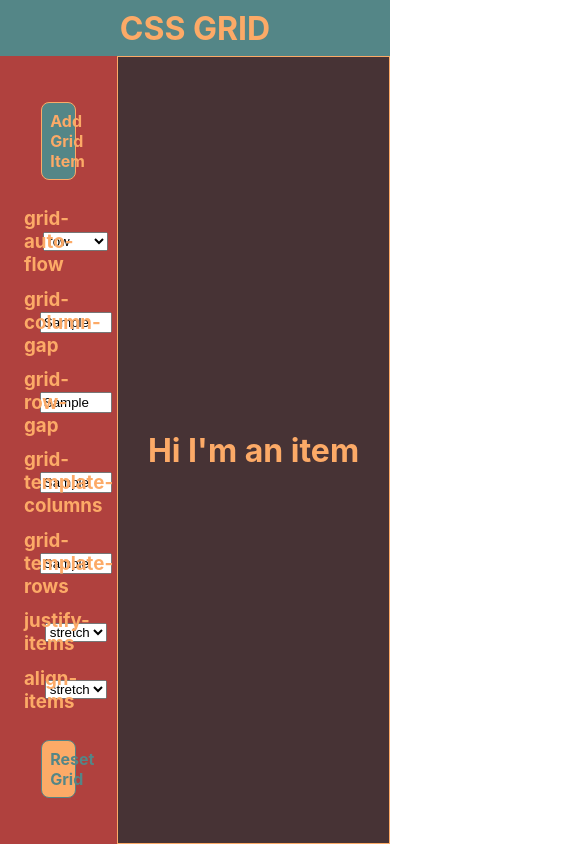
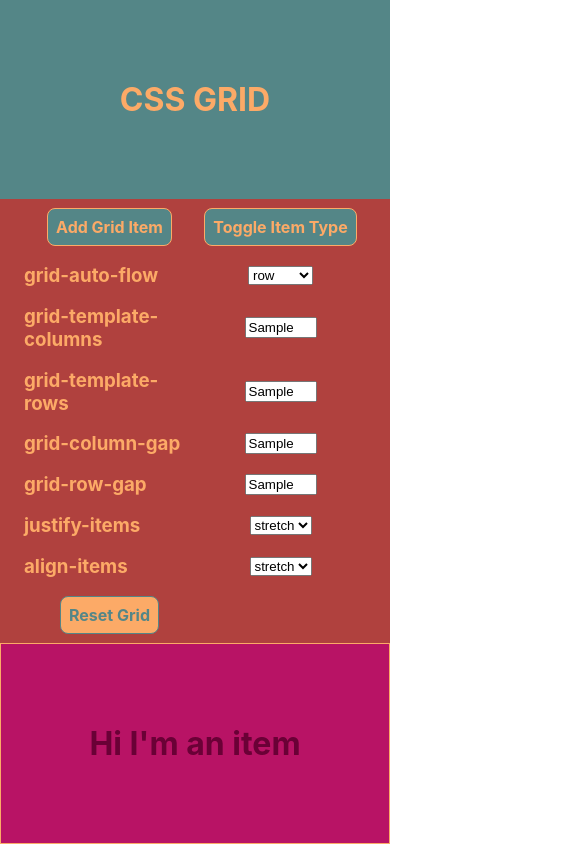
Before and after one commit to mikefieldmay/CSS-Grid, a React (Create React App) app: page / in a window 390 px wide. Both pictures are taken after typing "Sample", "Sample", "Sample", "Sample" into the empty fields and a click on the button "Add Grid Item". Shown: the top 844 px of the page, 585 px wide, since content can reach past the window. Built offline with nearby package versions, Linux system fonts and the light colour scheme.

Commit message:
Make (kindof) responsive

```diff
--- a/src/App.css
+++ b/src/App.css
@@ -4,6 +4,11 @@
   --pale-yellow: #FFFFC7;
   --teal-green: #548687;
   --red-brown: #473335;
+  --grid-item-color-one: #055864;
+  --grid-item-color-two: #BFAB25;
+  --grid-item-color-three: #B81365;
+  --grid-item-color-four: #026C7C;
+  --grid-item-text: #6A0136;
 }
 
 .App {
--- a/src/components/grid/grid.css
+++ b/src/components/grid/grid.css
@@ -7,7 +7,7 @@
   background: var(--deep-red);
   justify-items: start;
   align-items: center;
-  padding: 1.5rem;
+  padding: 0 1.5rem;
 }
 
 .Grid {
@@ -35,10 +35,7 @@
   border-radius: 8px;
   font-weight: bold;
   cursor: pointer;
-  width: 50%;
   height: fit-content;
-  margin: 1rem;
-  grid-column: span 2;
   justify-self: center;
 }
 
@@ -60,6 +57,10 @@
   justify-content: center;
   align-items: center;
   border: 0.1rem solid var(--burnt-orange);
+}
+
+.GridItem h1 {
+  color: var(--grid-item-text);
 }
 
 .Number {
--- a/src/components/grid/grid.jsx
+++ b/src/components/grid/grid.jsx
@@ -3,14 +3,16 @@ import React from 'react';
 import { GridItem } from './gridItem';
 import './grid.css'
 
-export const Grid = ({items, styles}) => {
+export const Grid = ({items, itemType, styles}) => {
 
   let gridItems =[]
 
   items.map((item) => {
     gridItems.push(
       <GridItem
-        key={`${item.itemNum}`} />
+        itemType={itemType}
+        key={`${item.itemNum}`}
+        backgroundColor={item.backgroundColor}/>
     )
   })
 
--- a/src/components/grid/gridControls.jsx
+++ b/src/components/grid/gridControls.jsx
@@ -3,7 +3,7 @@ import React from 'react';
 import { PropertyInput } from './propertyInput'
 import './grid.css';
 
-export const GridControls = ({addItem, resetGrid, styleUpdate, styles}) => {
+export const GridControls = ({addItem, toggleItemType, resetGrid, styleUpdate, styles}) => {
 
   const updateValue = (e, property) => {
     styleUpdate(property, e.target.value)
@@ -12,12 +12,27 @@ export const GridControls = ({addItem, resetGrid, styleUpdate, styles}) => {
   return (
     <div className='Controls'>
       <button className='Add Button' onClick={addItem}>Add Grid Item</button>
+      <button className='Add Button' onClick={toggleItemType}>Toggle Item Type</button>
       <PropertyInput
         cssProperty='gridAutoFlow'
         options={["row", "column"]}
         propertyName='grid-auto-flow'
         tooltipDesc='grid-auto-flow defines how new content is added to the grid'
         type='select'
+        updateValue={updateValue} />
+      <PropertyInput
+        cssProperty='gridTemplateColumns'
+        placeholder={styles.gridTemplateColumns}
+        propertyName='grid-template-columns'
+        tooltipDesc='grid-template-columns defines the amount and size of the columns in the grid'
+        type='input'
+        updateValue={updateValue} />
+      <PropertyInput
+        cssProperty='gridTemplateRows'
+        placeholder={styles.gridTemplateRows}
+        propertyName='grid-template-rows'
+        tooltipDesc='grid-template-rows defines the amount and size of the columns in the grid'
+        type='input'
         updateValue={updateValue} />
       <PropertyInput
         cssProperty='gridColumnGap'
@@ -31,20 +46,6 @@ export const GridControls = ({addItem, resetGrid, styleUpdate, styles}) => {
         placeholder={styles.gridRowGap}
         propertyName='grid-row-gap'
         tooltipDesc='grid-row-gap defines the gaps between the rows'
-        type='input'
-        updateValue={updateValue} />
-      <PropertyInput
-        cssProperty='gridTemplateColumns'
-        placeholder={styles.gridTemplateColumns}
-        propertyName='grid-template-columns'
-        tooltipDesc='grid-template-columns defines the amount and size of the columns in the grid'
-        type='input'
-        updateValue={updateValue} />
-      <PropertyInput
-        cssProperty='gridTemplateRows'
-        placeholder={styles.gridTemplateRows}
-        propertyName='grid-template-rows'
-        tooltipDesc='grid-template-rows defines the amount and size of the columns in the grid'
         type='input'
         updateValue={updateValue} />
       <PropertyInput
--- a/src/components/grid/gridItem.jsx
+++ b/src/components/grid/gridItem.jsx
@@ -2,10 +2,18 @@ import React from 'react';
 
 import './grid.css'
 
-export const GridItem = (props) => {
+export const GridItem = ({backgroundColor, itemType}) => {
+  console.log(itemType)
   return (
-    <div className='GridItem'>
-      <h1>Hi I'm an item</h1>
-    </div>
+    <>
+      { itemType === 'dumb' ?
+      <div className='GridItem' style={{backgroundColor: `var(${backgroundColor})`}}>
+        <h1>Hi I'm an item</h1>
+      </div>
+      :
+      <div className='GridItem' style={{backgroundColor: `var(${backgroundColor})`}}>
+        <h1>Hi I'm a smart item</h1>
+      </div> }
+    </>
   );
 }
--- a/src/components/grid/propertyInput.jsx
+++ b/src/components/grid/propertyInput.jsx
@@ -19,7 +19,7 @@ export const PropertyInput = ({
         </h3>
         {type === 'select' ?
           <select className='Input' onChange={(e) => updateValue(e, cssProperty)}>
-            { options.map(option => <option value={`${option}`}>{option}</option>)}
+            { options.map(option => <option key={`${propertyName}+${option}`} value={`${option}`}>{option}</option>)}
           </select> :
           <input
             placeholder={placeholder}
--- a/src/index.css
+++ b/src/index.css
@@ -9,6 +9,7 @@ html {
 }
 
 h1 {
+  text-align: center;
   margin: 0;
   color: var(--burnt-orange);
 }
--- a/src/views/gridContainer.jsx
+++ b/src/views/gridContainer.jsx
@@ -2,6 +2,14 @@ import React, { Component } from 'react';
 
 import { GridControls } from '../components/grid/gridControls'
 import { Grid } from '../components/grid/grid'
+
+const colors = [
+  "--grid-item-color-one",
+  "--grid-item-color-two",
+  "--grid-item-color-three",
+  "--burnt-orange",
+  "--pale-yellow"
+]
 
 const defaultStyles = {
   gridAutoFlow: 'rows',
@@ -17,15 +25,26 @@ export class GridContainer extends Component {
 
   state = {
     items: [],
+    itemType: 'dumb',
     gridStyles: defaultStyles
   }
 
   onAddItem = () => {
     const itemNum = this.state.items.length
-    const item = { itemNum }
+    const backgroundColor = colors[Math.floor(Math.random()*colors.length)];
+
+    const item = { itemNum, backgroundColor }
     this.setState({
       ...this.state,
       items: [...this.state.items, item]
+    })
+  }
+
+  onToggleItemType = () => {
+    const itemType = this.state.itemType === 'clever' ? 'dumb' : 'clever';
+    this.setState({
+      ...this.state,
+      itemType
     })
   }
 
@@ -54,10 +73,12 @@ export class GridContainer extends Component {
       <>
         <GridControls
           addItem={this.onAddItem}
+          toggleItemType={this.onToggleItemType}
           resetGrid={this.onResetGrid}
           styleUpdate={this.onChangeStyles}
           styles={defaultStyles}/>
         <Grid
+          itemType={this.state.itemType}
           items={this.state.items}
           styles={this.state.gridStyles} />
       </>
--- a/src/views/main.css
+++ b/src/views/main.css
@@ -1,8 +1,18 @@
 .Main {
   height: 100%;
   display: grid;
-  grid-template-rows: 3.5rem auto;
-  grid-template-columns: 30% 70%;
-  grid-template-areas: "header header"
-                        "controls main";
+  grid-template-rows: auto;
+  grid-template-columns: 1fr;
+  grid-template-areas: "header"
+                        "controls"
+                        "main";
 }
+
+@media (min-width: 40rem) {
+  .Main {
+    grid-template-rows: 3.5rem auto;
+    grid-template-columns: 30% 70%;
+    grid-template-areas: "header header"
+                          "controls main";
+  }
+}
```
